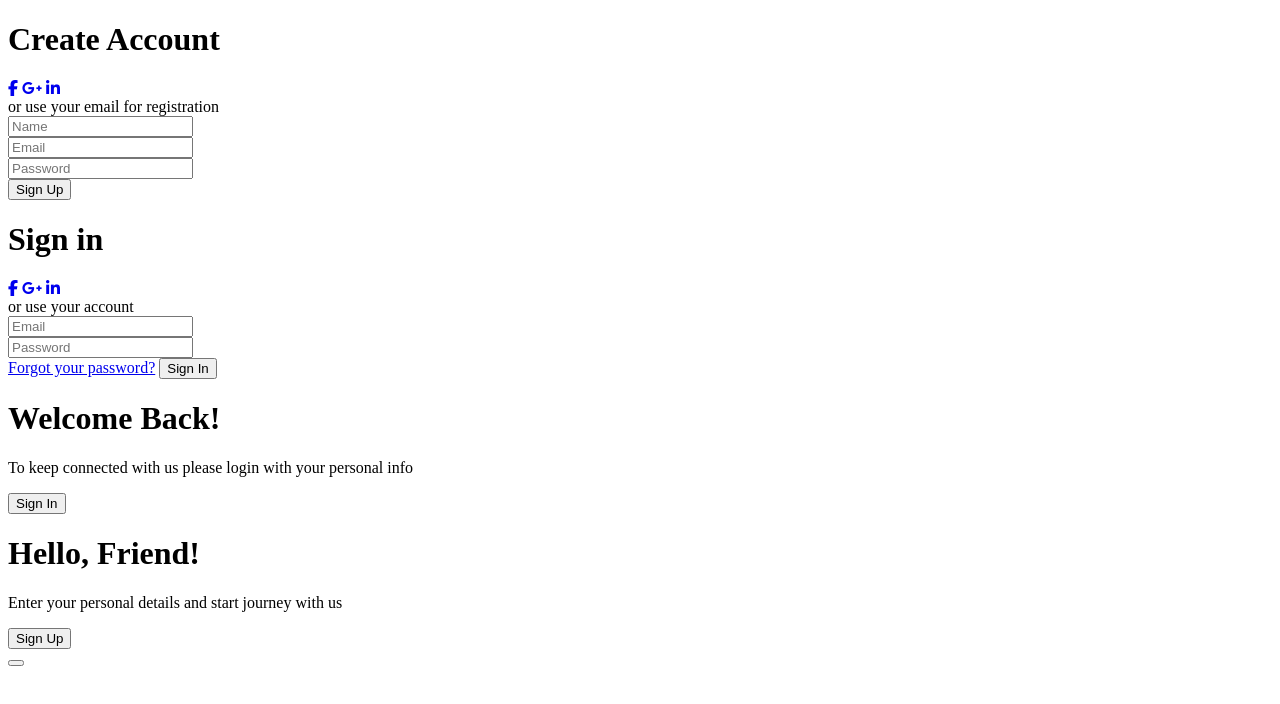
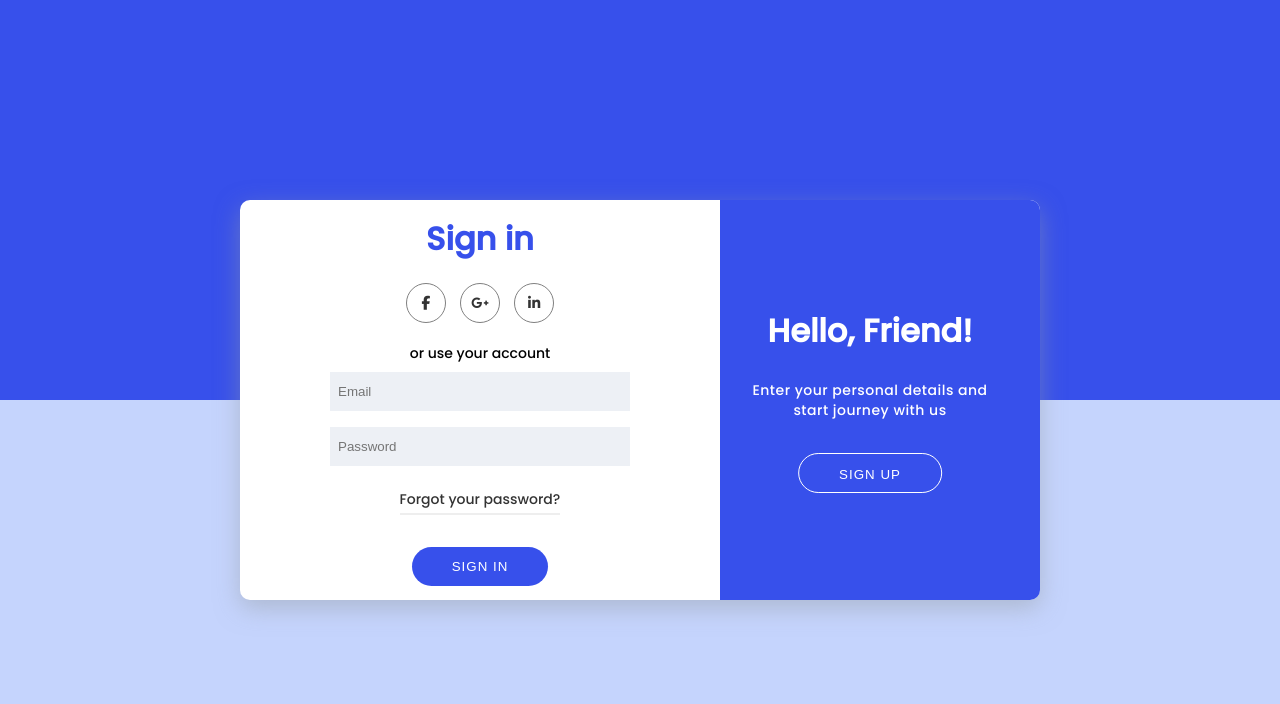
Before and after one commit to Mukhtarrahimi/sign-in-up-page, a plain HTML site: page index.html in a window 1280 px wide. Drawn offline with Linux system fonts and the light colour scheme.

Commit message:
css code

```diff
--- a/index.html
+++ b/index.html
@@ -29,12 +29,15 @@
           <span>or use your email for registration</span>
           <div class="infield">
             <input type="text" placeholder="Name" />
+            <label></label>
           </div>
           <div class="infield">
             <input type="email" placeholder="Email" name="email" />
+            <label></label>
           </div>
           <div class="infield">
             <input type="password" placeholder="Password" />
+            <label></label>
           </div>
           <button>Sign Up</button>
         </form>
--- a/style/style.css
+++ b/style/style.css
@@ -0,0 +1,194 @@
+@font-face {
+    font-family: 'poppins';
+    src: url(../assets/fonts/Poppins-Medium.ttf);
+}
+
+*{
+    margin: 0;
+    padding: 0;
+    box-sizing: border-box;
+}
+body{
+    width: 100%;
+    height: 100vh;
+    display: grid;
+    place-content: center;
+    font-family: 'poppins', sans-serif;
+    background-image: linear-gradient(to top, #C5D4FD 50%, #3750EB 50%);
+}
+
+.container{
+    position: relative;
+    width: 800px;
+    height: 400px;
+    background-color: white;
+    border-radius: 10px;
+    box-shadow: rgba(149, 157, 165, 0.5) 0px 8px 24px;
+    overflow: hidden;
+
+}
+.form-container{
+    position: absolute;
+    width: 60%;
+    height: 100%;
+    padding: 0 40px;
+    transition: all 0.5s ease-in-out;
+}
+.sign-up-container{
+    opacity: 0;
+    z-index: 1;
+}
+.sign-in-container{
+    z-index: 2;
+}
+form{
+    height: 100%;
+    display: flex;
+    flex-direction: column;
+    align-items: center;
+    justify-content: center;
+    padding: 0px 50px;
+}
+form h1{
+    color: #3750EB;
+}
+.social-container{
+    margin: 20px 0px;
+}
+.social-container a{
+    display: inline-flex;
+    align-items: center;
+    justify-content: center;
+    margin: 0 5px;
+    width: 40px;
+    height: 40px;
+    border: 1px solid gray;
+    border-radius: 50%;
+}
+span{
+    font-size: 14px;
+}
+.infield{
+    width: 100%;
+    position: relative;
+    margin: 8px 0px;
+}
+.infield input{
+    width: 100%;
+    padding: 12px 8px;
+    background-color: #edf0f5;
+    border: none;
+    outline: none;
+}
+
+.infield label{
+    position: absolute;
+    left: 50%;
+    top: 100%;
+    transform: translateX(-50%);
+    width: 0%;
+    height: 2px;
+    background-color: #3750EB;
+    transition: 0.3s;
+}
+.infield input:focus ~label{
+    width: 100%;
+}
+a{
+    font-size: 14px;
+    color: #333;
+    text-decoration: none;
+    margin: 15px 0px;
+}
+a.forgot{
+    padding-bottom: 3px;
+    border-bottom: 2px solid #eee;
+}
+button{
+    border-radius: 20px;
+    padding: 12px 40px;
+    letter-spacing: 1px;
+    border: none;
+    outline: none;
+    background-color: #3750EB;
+    color: white;
+    cursor: pointer;
+    text-transform: uppercase;
+
+}
+.form-container button{
+    margin-top: 17px;
+    transition: 80ms ease-in;
+}
+.form-container button:hover{
+    background-color: #fff;
+    color: #3750EB;
+}
+
+.overlay-container{
+    position: absolute;
+    top: 0;
+    left: 60%;
+    width: 40%;
+    height: 100%;
+    overflow: hidden;
+    transition: transform 0.6s ease-in-out;
+    z-index: 9;
+}
+
+
+#overlayBtn{
+    cursor: pointer;
+    position: absolute;
+    left: 47%;
+    top: 253px;
+    transform: translateX(-50%);
+    width: 143.67px;
+    height: 40px;
+    border: 1px solid #fff;
+    background-color: transparent;
+    border-radius: 20px;
+
+}
+.overlay{
+    position: relative;
+    background-color: #3750EB;
+    color: white;
+    left: -150%;
+    height: 100%;
+    width: 250%;
+    transition: transform 0.6s ease-in-out;
+}
+.overlay-panel{
+    position: absolute;
+    display: flex;
+    justify-content: center;
+    align-items: center;
+    flex-direction: column;
+    padding: 0px 40px;
+    text-align: center;
+    height: 100%;
+    width: 340px;
+    transition: 0.6s ease-in-out;
+}
+
+.overlay-left{
+    right: 60%;
+    transform: translateX(-12%);
+}
+.overlay-right{
+    right: 0;
+    transform: translateX(0%);
+}
+
+.overlay-panel h1{
+    color: white;
+}
+
+p{
+    font-size: 14px;
+    font-weight: 300;
+    line-height: 20px;
+    letter-spacing: 0.5px;
+    margin: 25px 0px 35px;
+}
```
